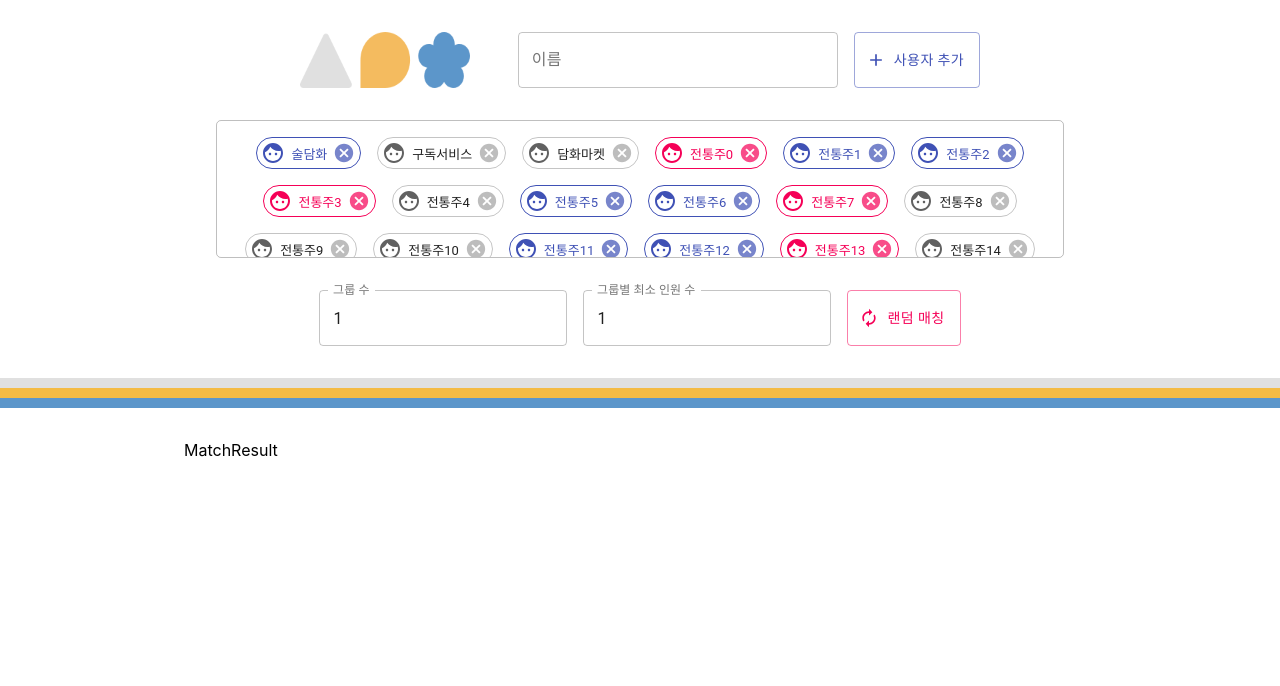
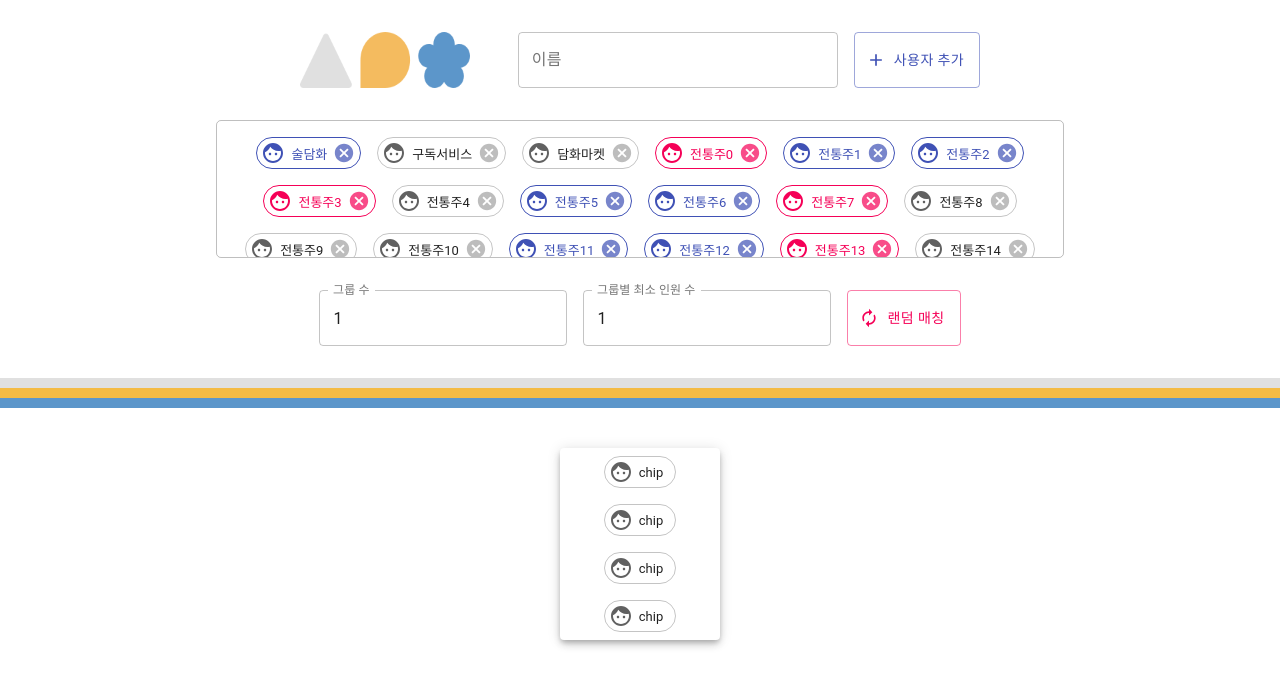
Before and after one commit to hubiwibe/sooldamhwa-fullstack-frontend, a React (Create React App) app: page / in a window 1280 px wide. Shown: the top 686 px of the page. Built offline with nearby package versions, Linux system fonts and the light colour scheme.

Commit message:
💄 MatchResult

```diff
--- a/src/components/MatchResult.tsx
+++ b/src/components/MatchResult.tsx
@@ -1,7 +1,42 @@
+import { Box, Chip, Paper } from '@material-ui/core';
+import { Face } from '@material-ui/icons';
 import React, { memo } from 'react';
 
-const MatchResult = memo(() => {
-  return <div>MatchResult</div>;
+const MatchResult: React.FC = memo(() => {
+  return (
+    <Box
+      display='flex'
+      flexWrap='wrap'
+      justifyContent='center'
+      alignContent='center'
+    >
+      <Box m={1}>
+        <Paper elevation={5}>
+          <Box
+            display='flex'
+            flexWrap='wrap'
+            maxWidth='160px'
+            maxHeight='200px'
+            overflow='auto'
+            justifyContent='center'
+          >
+            <Box m={1}>
+              <Chip icon={<Face />} label='chip' variant='outlined' />
+            </Box>
+            <Box m={1}>
+              <Chip icon={<Face />} label='chip' variant='outlined' />
+            </Box>
+            <Box m={1}>
+              <Chip icon={<Face />} label='chip' variant='outlined' />
+            </Box>
+            <Box m={1}>
+              <Chip icon={<Face />} label='chip' variant='outlined' />
+            </Box>
+          </Box>
+        </Paper>
+      </Box>
+    </Box>
+  );
 });
 
 export default MatchResult;
```
